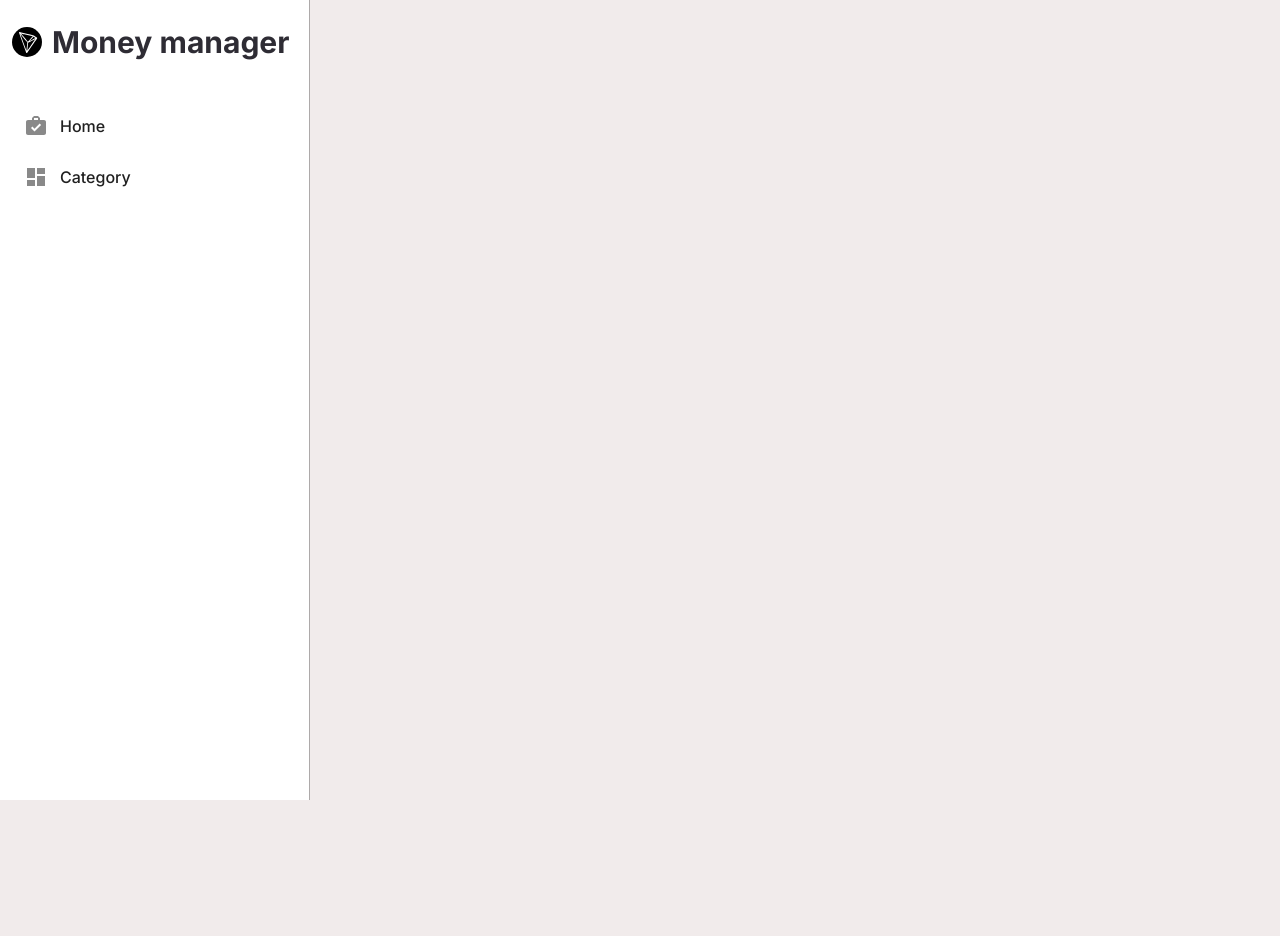
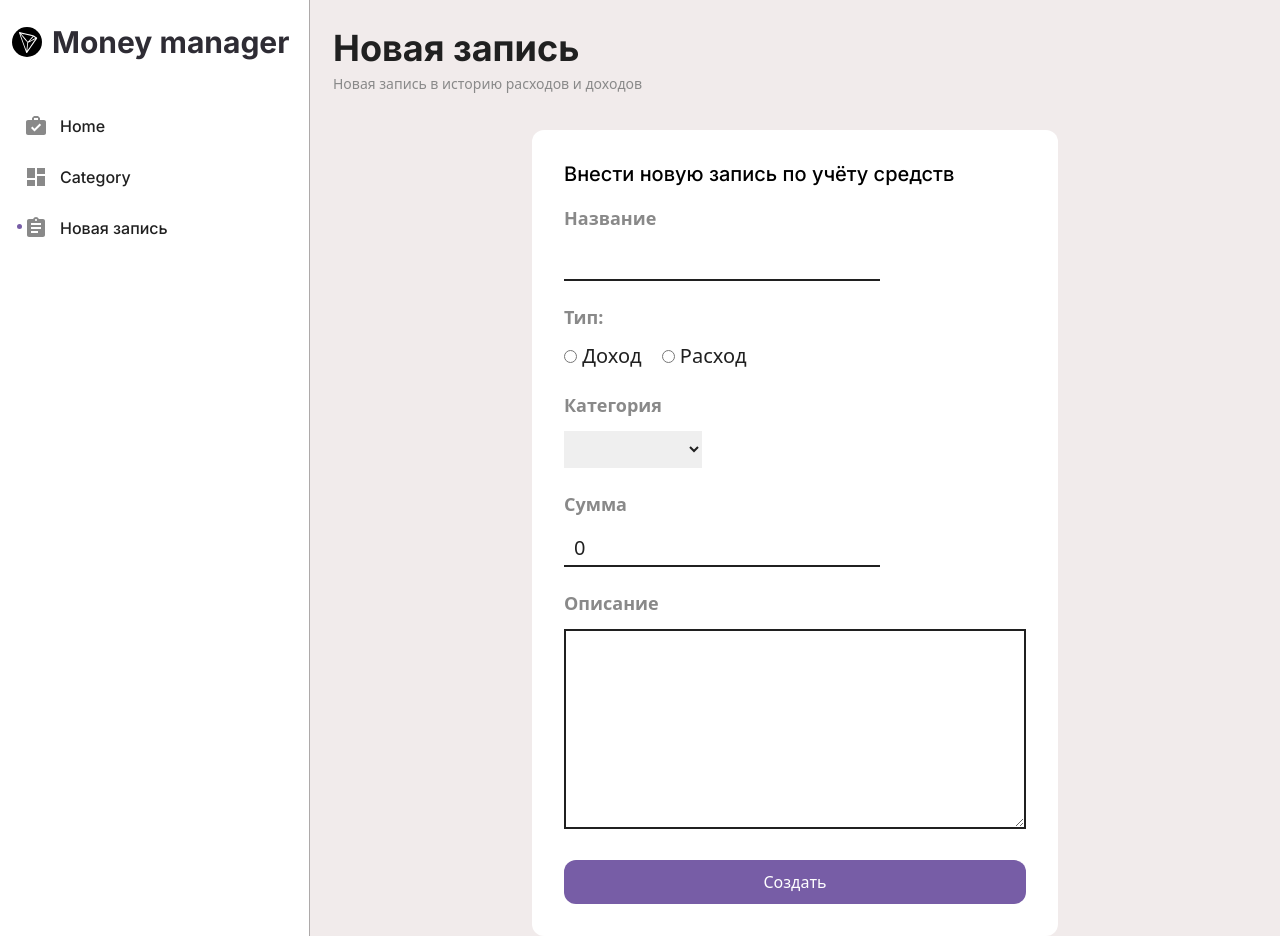
Before and after one commit to Alaront/money-manager, a Vue app: page /changeCash in a window 1280 px wide. Before the commit the page ends 800 px from the top, so only its background shows below. Built offline with nearby package versions, Linux system fonts and the light colour scheme.

Commit message:
change cash page

```diff
--- a/package.json
+++ b/package.json
@@ -21,10 +21,10 @@
     "eslint-config-prettier": "^8.3.0",
     "eslint-plugin-prettier": "^4.0.0",
     "eslint-plugin-vue": "^8.0.3",
-    "node-sass": "^7.0.3",
+    "node-sass": "^8.0.0",
     "postcss": "^8.4.18",
     "prettier": "^2.4.1",
-    "sass-loader": "^13.1.0",
+    "sass-loader": "^13.2.0",
     "tailwindcss": "^3.2.2"
   },
   "eslintConfig": {
--- a/src/layouts/Header.vue
+++ b/src/layouts/Header.vue
@@ -22,6 +22,13 @@
             >Сategory</router-link
           >
         </li>
+        <li class="relative">
+          <router-link
+            class="block hover:bg-[#775da670] header-btn font-medium text-[16px] leading-[19px] py-[16px] pr-[12px] rounded-[12px] text-[#202020] pl-[48px] after:absolute after:bg-[url('../assets/header/entry-icon.svg')] after:bg-cover after:w-[24px] after:h-[24px] after:top-[13px] after:left-[12px]"
+            to="/changeCash"
+            >Новая запись</router-link
+          >
+        </li>
       </ul>
     </nav>
   </header>
--- /dev/null
+++ b/src/pages/ChangeCashPage.vue
@@ -0,0 +1,200 @@
+<template>
+  <title-page
+    title="Новая запись"
+    subtitle="Новая запись в историю расходов и доходов"
+  />
+  <div
+    class="w-[50%] bg-[#FFFFFF] p-[32px] rounded-[12px] my-0 mx-auto box-content"
+  >
+    <h3 class="text-[20px] leading-[25px] mb-[20px] font-medium">
+      Внести новую запись по учёту средств
+    </h3>
+
+    <form v-on:submit.prevent="newEntry">
+      <div class="mb-[25px]">
+        <span
+          class="block text-[18px] leading-[22px] text-[#898989] font-bold mb-[15px]"
+          >Название</span
+        >
+        <label :class="{ 'error-data': nameError }">
+          <input
+            type="text"
+            v-model="name"
+            class="text-[20px] leading-[25px] text-[#202020] outline-none border-b-[2px] border-solid border-b-[#202020] py-[5px] px-[10px]"
+          />
+        </label>
+      </div>
+
+      <div class="mb-[25px]">
+        <span
+          class="block text-[18px] leading-[22px] text-[#898989] font-bold mb-[15px]"
+          >Тип:
+        </span>
+        <div :class="{ 'error-data': typeError }">
+          <label class="text-[20px] leading-[25px] text-[#202020] mr-[20px]">
+            <input type="radio" name="type" :value="true" v-model="type" />
+            Доход</label
+          >
+          <label class="text-[20px] leading-[25px] text-[#202020]">
+            <input type="radio" name="type" :value="false" v-model="type" />
+            Расход</label
+          >
+        </div>
+      </div>
+
+      <div class="mb-[25px]">
+        <span
+          class="block text-[18px] leading-[22px] text-[#898989] font-bold mb-[15px]"
+          >Категория</span
+        >
+        <label :class="{ 'error-data': categoryError }">
+          <select
+            v-model="category"
+            class="text-[20px] leading-[25px] text-[#202020] px-[6px] py-[4px] pr-[8px]"
+          >
+            <option
+              v-for="item in getAllCategory"
+              v-bind:key="item.id"
+              :value="item.id"
+            >
+              {{ item.name }}
+            </option>
+          </select>
+        </label>
+      </div>
+
+      <div class="mb-[25px]">
+        <span
+          class="block text-[18px] leading-[22px] text-[#898989] font-bold mb-[15px]"
+          >Сумма</span
+        >
+        <label :class="{ 'error-data': sumError }">
+          <input
+            type="text"
+            v-model="sum"
+            class="text-[20px] leading-[25px] text-[#202020] outline-none border-b-[2px] border-solid border-b-[#202020] py-[5px] px-[10px]"
+          />
+        </label>
+      </div>
+
+      <div class="mb-[25px]">
+        <span
+          class="block text-[18px] leading-[22px] text-[#898989] font-bold mb-[15px]"
+          >Описание</span
+        >
+        <textarea
+          v-model="description"
+          class="text-[20px] leading-[25px] text-[#202020] outline-none border-[2px] border-solid border-[#202020] py-[5px] px-[10px] w-[100%] h-[200px]"
+        />
+      </div>
+
+      <button
+        class="bg-[#775da6] py-[10px] text-center text-[#ffffff] font-medium rounded-[12px] w-[100%] block"
+      >
+        Создать
+      </button>
+    </form>
+  </div>
+</template>
+
+<script>
+import titlePage from "@/components/TitlePage";
+import { mapGetters, mapMutations } from "vuex";
+
+export default {
+  name: "ChangeCashPage",
+  components: {
+    "title-page": titlePage,
+  },
+  data() {
+    return {
+      type: null,
+      category: null,
+      sum: 0,
+      description: "",
+      name: "",
+
+      nameError: false,
+      typeError: false,
+      categoryError: false,
+      sumError: false,
+    };
+  },
+  watch: {
+    sum: function (newSum) {
+      if (typeof newSum === "number") return;
+
+      let str = "";
+
+      newSum.split("").forEach((c) => {
+        if (/[0-9]/gi.test(c)) str += c;
+      });
+
+      this.sum = Number(str);
+
+      console.log("this.sum", this.sum);
+    },
+  },
+  methods: {
+    newEntry() {
+      this.resetError();
+
+      this.validation();
+
+      if (this.nameError || this.typeError || this.categoryError) return;
+
+      this.addNewReport({
+        name: this.name.replace(/\s+/, ""),
+        type: this.type,
+        category: this.category,
+        sum: this.sum,
+        description: this.description,
+      });
+
+      this.resetData();
+
+      console.log(this.getAllReports);
+    },
+
+    resetError() {
+      this.nameError = false;
+      this.typeError = false;
+      this.categoryError = false;
+      this.sumError = false;
+    },
+
+    validation() {
+      if (this.name.replace(/\s+/, "").length === 0) this.nameError = true;
+      if (this.type === null) this.typeError = true;
+      if (this.category === null) this.categoryError = true;
+    },
+
+    resetData() {
+      this.type = null;
+      this.category = null;
+      this.sum = 0;
+      this.description = "";
+      this.name = "";
+    },
+
+    ...mapMutations("reports", ["addNewReport"]),
+  },
+  computed: {
+    ...mapGetters("category", ["getAllCategory"]),
+    ...mapGetters("reports", ["getAllReports"]),
+  },
+};
+</script>
+
+<style scoped lang="sass">
+.error-data
+  position: relative
+
+  &:after
+    content: '*'
+    left: -12px
+    top: 2px
+    position: absolute
+    color: #ff0000
+    font-size: 18px
+</style>
--- a/src/router/router.js
+++ b/src/router/router.js
@@ -1,6 +1,7 @@
 import { createRouter, createWebHistory } from "vue-router";
 import HomePage from "@/pages/HomePage";
 import CategoryPage from "@/pages/CategoryPage";
+import ChangeCashPage from "@/pages/ChangeCashPage";
 
 export default createRouter({
   history: createWebHistory(),
@@ -15,6 +16,11 @@ export default createRouter({
       component: CategoryPage,
       alias: "/category",
     },
+    {
+      path: "/changeCash",
+      component: ChangeCashPage,
+      alias: "/changeCash",
+    },
   ],
   linkActiveClass: "active-link",
   linkExactActiveClass: "active-link",
--- a/src/store/index.js
+++ b/src/store/index.js
@@ -1,10 +1,12 @@
 import { createStore } from "vuex";
 import CashModule from "./modules/cash";
 import Category from "@/store/modules/category";
+import reports from "@/store/modules/reports";
 
 export default createStore({
   modules: {
     cash: CashModule,
     category: Category,
+    reports: reports,
   },
 });
--- /dev/null
+++ b/src/store/modules/reports.js
@@ -0,0 +1,25 @@
+export default {
+  namespaced: true,
+  state() {
+    return {
+      lastId: 1,
+      allReports: [],
+    };
+  },
+  mutations: {
+    addNewReport(state, data) {
+      state.allReports = [...state.allReports, { ...data, id: state.lastId }];
+      state.lastId = state.lastId + 1;
+    },
+  },
+
+  getters: {
+    getAllReports(state) {
+      return state.allReports;
+    },
+
+    getLastId(state) {
+      return state.lastId;
+    },
+  },
+};
```
Also changed, not shown: src/assets/header/entry-icon.svg (added), 1 other file (tests, documents, lock files or other folders).
